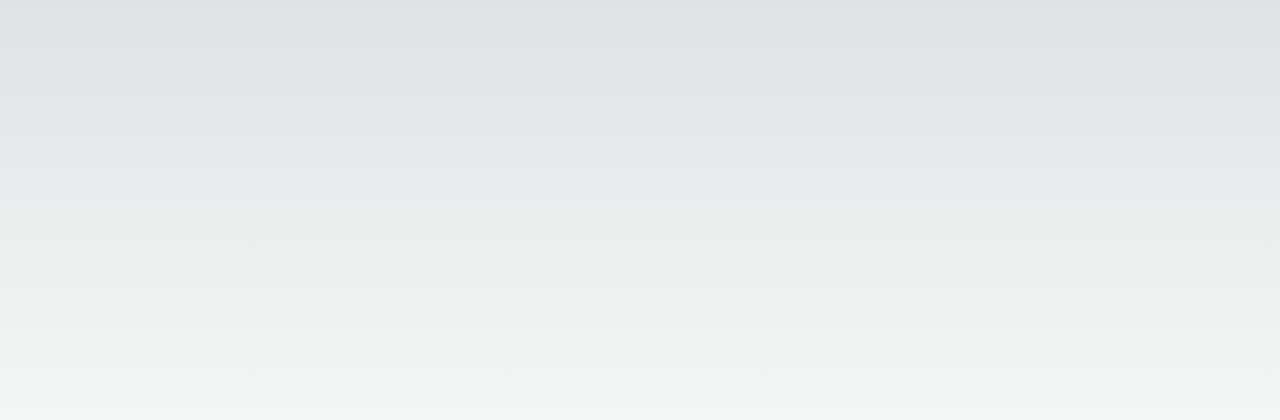
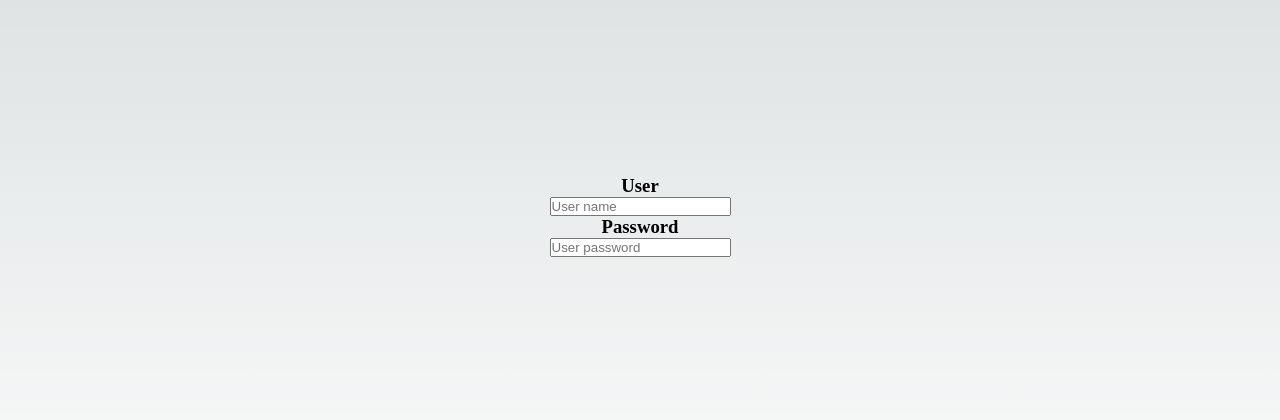
Before and after one commit to Aluonam/pt_221123, a Next.js app: page / in a window 1280 px wide. Shown: the part 184-604 px from the top of the page. Built offline with nearby package versions, Linux system fonts and the light colour scheme.

Commit message:
initial Form non-functional

```diff
--- /dev/null
+++ b/components/FormPassword.jsx
@@ -0,0 +1,14 @@
+import React from 'react'
+
+const FormPassword = () => {
+  return (
+    <>
+    <h3>User</h3>
+    <input type='text' placeholder='User name'></input>
+    <h3>Password</h3>
+    <input type='password' placeholder='User password'></input>
+    </>
+  )
+}
+
+export default FormPassword
--- a/pages/index.js
+++ b/pages/index.js
@@ -1,5 +1,6 @@
 import Head from 'next/head'
 import styles from '@/styles/Home.module.css'
+import FormPassword from '@/components/FormPassword'
 
 export default function Home() {
   return (
@@ -11,7 +12,7 @@ export default function Home() {
         <link rel="icon" href="/favicon.ico" />
       </Head>
       <main className={`${styles.main}`}>
-
+       <FormPassword></FormPassword>
       </main>
     </>
   )
```
